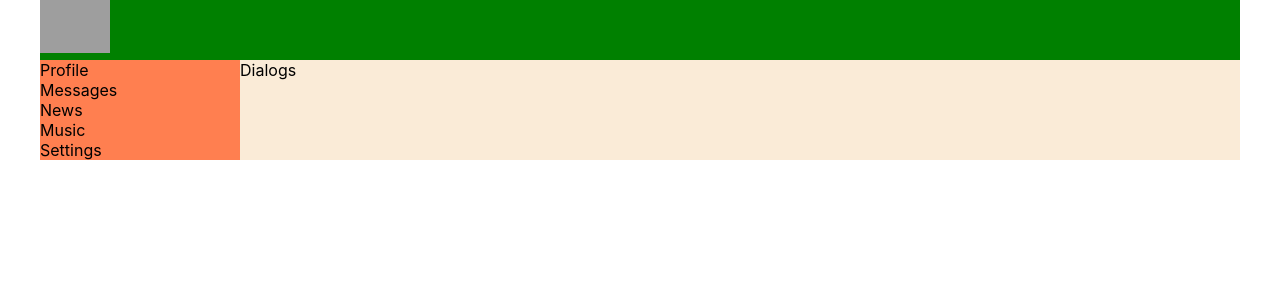
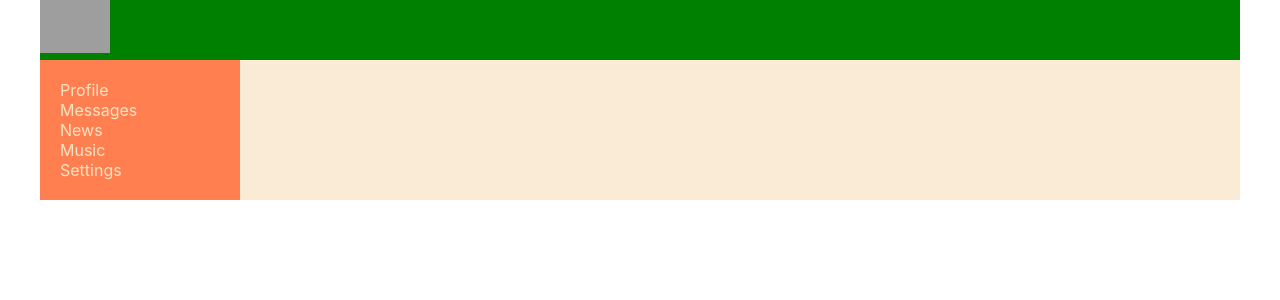
Before and after one commit to catobazz/samurai-way, a React (Create React App) app: page / in a window 1280 px wide. Shown: the top 300 px of the page. Built offline with nearby package versions, Linux system fonts and the light colour scheme; grey boxes are pictures that could not be loaded.

Commit message:
_20_navLink

```diff
--- a/src/App.tsx
+++ b/src/App.tsx
@@ -1,20 +1,23 @@
 import React from 'react';
 import './App.css';
 import Header from "./components/Header/Header";
-import Navbar from "./components/Navbar/Navbar";
+import {Navbar} from "./components/Navbar/Navbar";
 import Profile from "./components/Profile/Profile";
 import Dialogs from "./components/Dialogs/Dialogs";
+import {BrowserRouter, Route} from "react-router-dom";
 
 function App() {
     return (
-        <div className="appWrapper">
-            <Header />
-            <Navbar />
-            {/*<Profile/>*/}
-            <div className='appWrapperContent'>
-            <Dialogs />
+        <BrowserRouter>
+            <div className="appWrapper">
+                <Header/>
+                <Navbar/>
+                <div className='appWrapperContent'>
+                    <Route path='/dialogs' component={Dialogs} />
+                    <Route path='/profile' component={Profile} />
+                </div>
             </div>
-        </div>
+        </BrowserRouter>
     );
 }
 
--- a/src/components/Dialogs/Dialogs.tsx
+++ b/src/components/Dialogs/Dialogs.tsx
@@ -1,5 +1,4 @@
 import React from 'react';
-import s from './Dialogs.module.css'
 
 const Dialogs = () => {
     return (
--- a/src/components/Navbar/Navbar.module.css
+++ b/src/components/Navbar/Navbar.module.css
@@ -1,4 +1,12 @@
 .nav {
     grid-area: n;
     background-color: coral;
+    padding: 20px;
 }
+.item a {
+    color: bisque;
+    text-decoration: none;
+}
+.item a.active {
+    color: gold;
+}
--- a/src/components/Navbar/Navbar.tsx
+++ b/src/components/Navbar/Navbar.tsx
@@ -1,26 +1,25 @@
 import React from 'react';
 import s from './Navbar.module.css'
+import {NavLink} from "react-router-dom";
 
-const Navbar = () => {
+export const Navbar = () => {
     return (
         <nav className={s.nav}>
-            <div>
-                <a> Profile </a>
+            <div className={s.item}>
+                <NavLink to='/profile' activeClassName={s.active} > Profile </NavLink>
             </div>
-            <div>
-                <a> Messages </a>
+            <div className={s.item}>
+                <NavLink to='/dialogs' activeClassName={s.active}> Messages </NavLink>
             </div>
-            <div>
-                <a> News </a>
+            <div className={s.item}>
+                <NavLink to='/news' activeClassName={s.active}> News </NavLink>
             </div>
-            <div>
-                <a> Music </a>
+            <div className={s.item}>
+                <NavLink to='/music' activeClassName={s.active}> Music </NavLink>
             </div>
-            <div>
-                <a> Settings </a>
+            <div className={s.item}>
+                <NavLink to='/settings' activeClassName={s.active}> Settings </NavLink>
             </div>
         </nav>
     );
 };
-
-export default Navbar;
--- a/src/components/Profile/Profile.tsx
+++ b/src/components/Profile/Profile.tsx
@@ -1,5 +1,4 @@
 import React from 'react';
-import s from './Profile.module.css'
 import MyPosts from "./My Posts/MyPosts";
 
 const Profile = () => {
```
